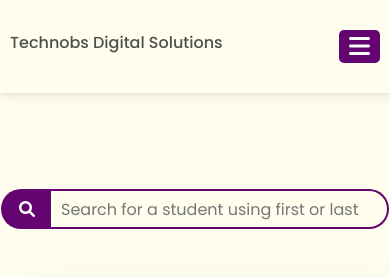
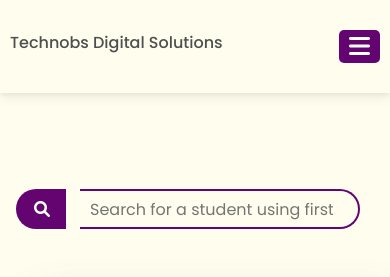
Before and after one commit to Franklin-raph/studentsRecords, a React (Vite) app in the folder client/: page / in a window 390 px wide. Shown: the top 277 px of the page. Built offline with nearby package versions, Linux system fonts and the light colour scheme; no server answers.

Commit message:
initial commit

```diff
--- a/client/src/App.css
+++ b/client/src/App.css
@@ -353,4 +353,8 @@ tr{
     flex-direction: column-reverse;
   }
 
+  .search input{
+    width: 280px;
+    margin:0 auto;
+  }
 }
```
